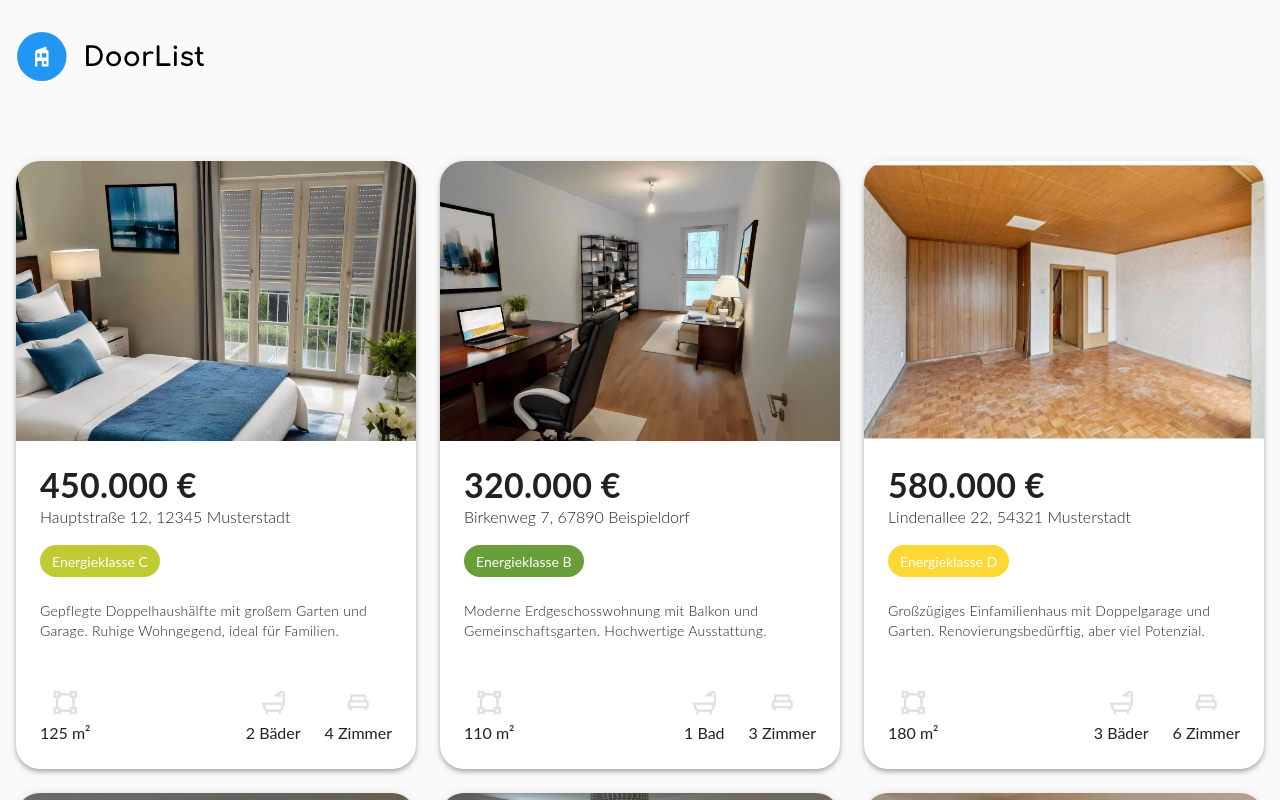
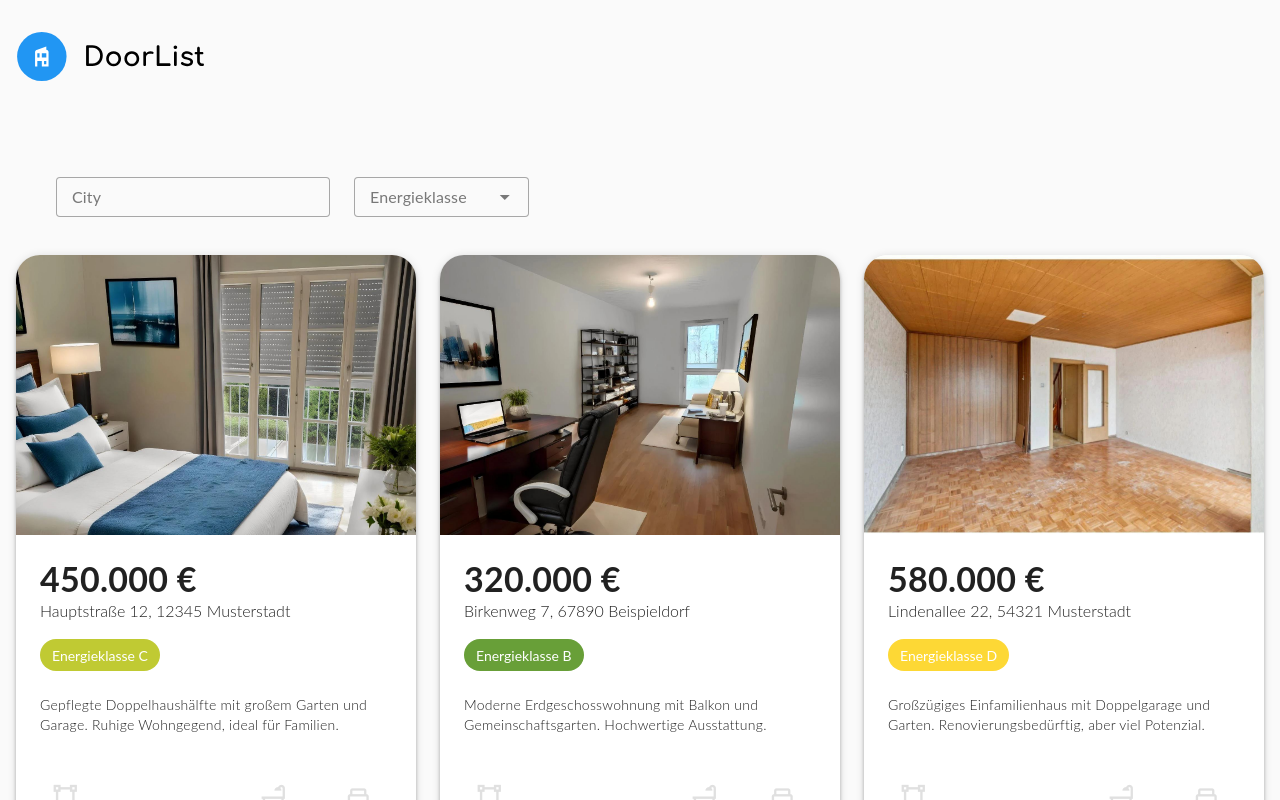
Before and after one commit to mkitzmann/doorlist, a Vue app: page / in a window 1280 px wide. Shown: the top 800 px of the page. Built offline with nearby package versions, Linux system fonts and the light colour scheme.

Commit message:
implement city filter

```diff
--- a/src/components/EnergyChip.vue
+++ b/src/components/EnergyChip.vue
@@ -9,10 +9,11 @@
 </template>
 
 <script setup lang="ts">
+import { EnergyClasses } from "@/types";
 import { computed } from "vue";
 import colors from "vuetify/util/colors";
 
-const props = defineProps<{ energyClass: string }>();
+const props = defineProps<{ energyClass: EnergyClasses }>();
 
 const energyColor = computed(() => {
   switch (props.energyClass) {
--- a/src/pages/index.vue
+++ b/src/pages/index.vue
@@ -1,7 +1,43 @@
 <template>
+  <v-form>
+    <v-container>
+      <v-row>
+        <v-col cols="12" md="3">
+          <v-text-field
+            v-model="city"
+            :counter="10"
+            label="City"
+            hide-details
+            clearable
+            variant="outlined"
+            density="compact"
+          ></v-text-field>
+        </v-col>
+
+        <v-col cols="12" md="2">
+          <v-autocomplete
+            clearable
+            label="Energieklasse"
+            :items="energyClasses"
+            variant="outlined"
+            density="compact"
+          ></v-autocomplete>
+        </v-col>
+
+        <!-- <v-col cols="12" md="4">
+          <v-text-field
+            v-model="email"
+            label="E-mail"
+            hide-details
+            required
+          ></v-text-field>
+        </v-col>  -->
+      </v-row>
+    </v-container>
+  </v-form>
   <v-row>
     <v-col
-      v-for="property in properties"
+      v-for="property in filteredProperties"
       :key="property.address.street"
       cols="12"
       sm="6"
@@ -14,6 +50,21 @@
 
 <script setup lang="ts">
 import useProperties from "@/composables/useProperties";
+import { Property, energyClasses } from "@/types";
+import { computed, ref } from "vue";
 
 const { properties } = useProperties();
+const filteredProperties = computed(() => {
+  return properties.value.filter((property) => {
+    return matchesCity(property);
+  });
+});
+
+const matchesCity = (property: Property) => {
+  return city.value
+    ? property.address.city.toLowerCase().includes(city.value.toLowerCase())
+    : property;
+};
+
+const city = ref<string>();
 </script>
--- a/src/types/index.ts
+++ b/src/types/index.ts
@@ -9,8 +9,11 @@ export interface Property {
   area: number;
   bathrooms: number;
   bedrooms: number;
-  energy_class: "A+" | "A" | "B" | "C" | "D" | "E" | "F" | "G" | "H";
+  energy_class: EnergyClasses;
   description: string;
   location_description: string;
   images: string[];
 }
+
+export const energyClasses = ["A+", "A", "B", "C", "D", "E", "F", "G", "H"] as const;
+export type EnergyClasses = (typeof energyClasses)[number];
```
